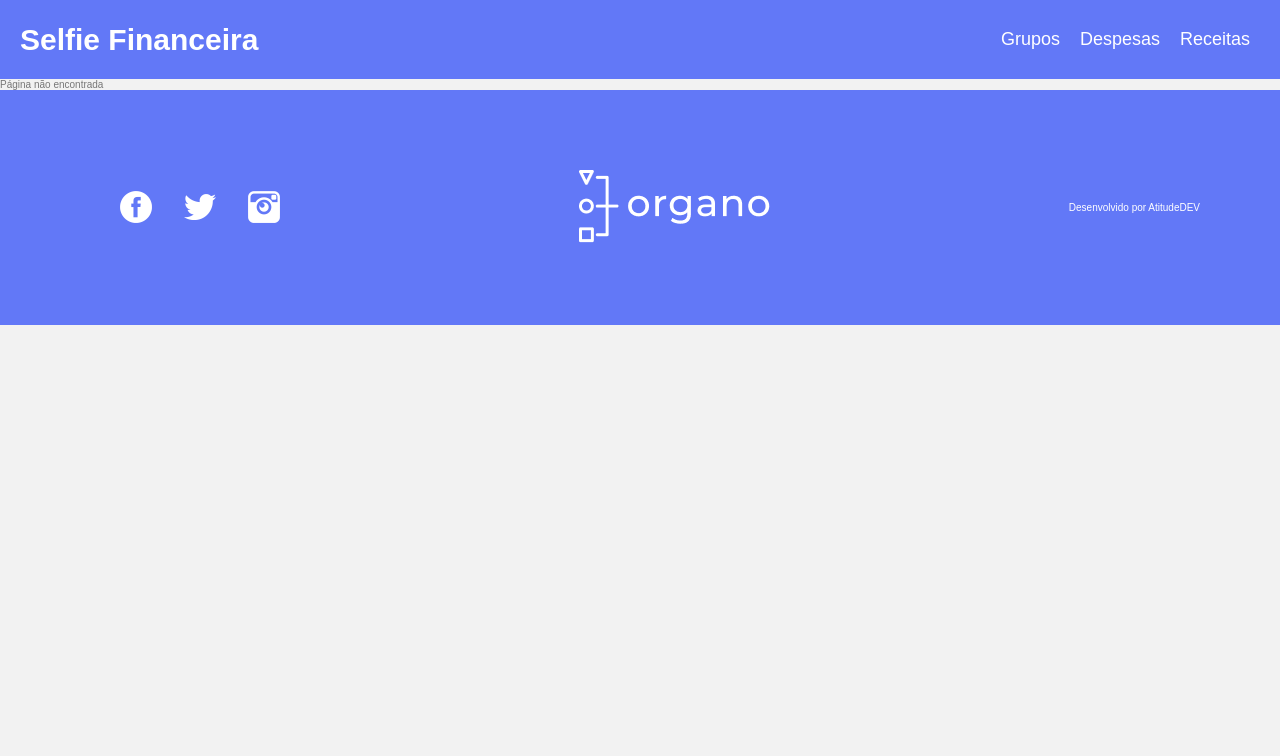
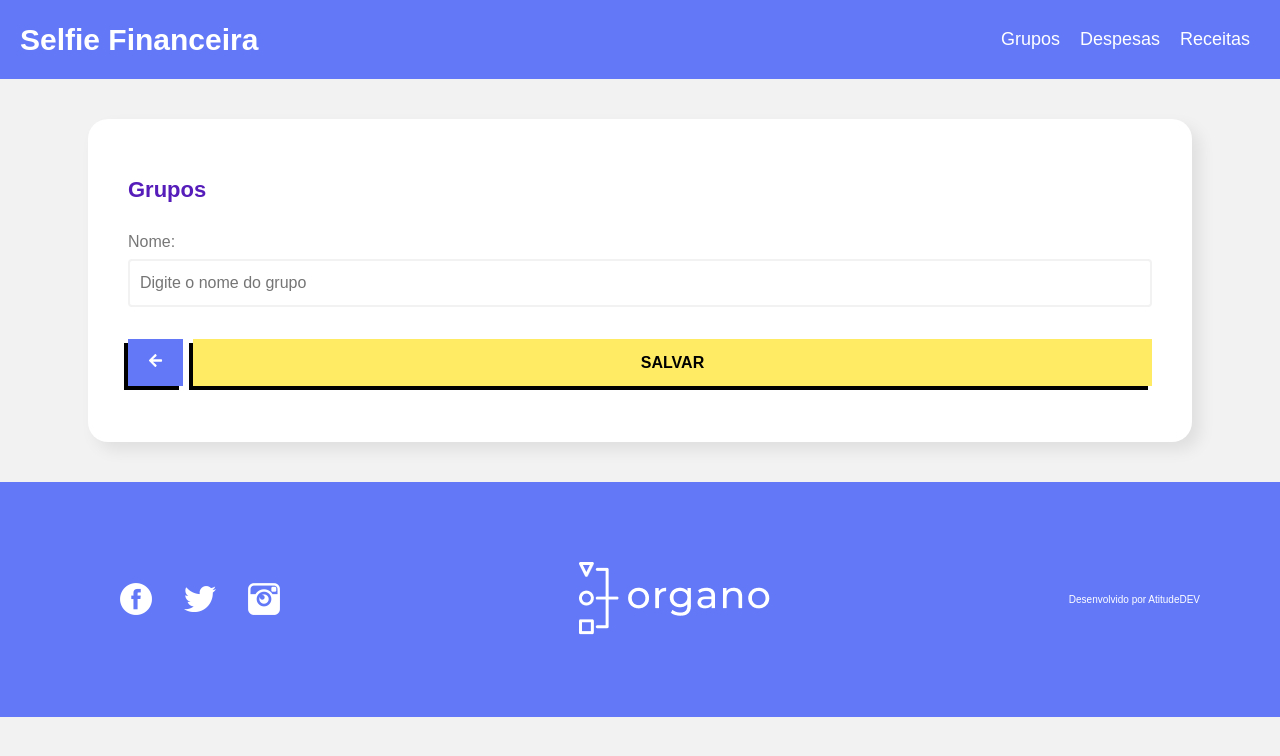
Before and after one commit to oedipooliveira/selfie-financeira, a React (Create React App) app: page /grupo/form/1 in a window 1280 px wide. Shown: the top 756 px of the page. Built offline with nearby package versions, Linux system fonts and the light colour scheme; no server answers.

Commit message:
Cadastro de grupos

```diff
--- a/src/App.js
+++ b/src/App.js
@@ -1,6 +1,7 @@
 import { BrowserRouter, Routes, Route } from "react-router-dom";
 import Header from './componentes/Header/Header';
 import TabelaGrupo from './componentes/TabelaGrupo/TabelaGrupo';
+import FormularioGrupo from './componentes/FormularioGrupo/FormularioGrupo';
 import TabelaDespesa from './componentes/TabelaDespesa/TabelaDespesa';
 import FormularioDespesa from './componentes/FormularioDespesa/FormularioDespesa';
 import Rodape from './componentes/Rodape/Rodape';
@@ -14,6 +15,7 @@ function App() {
             <Routes>
                 <Route path="/" element={<div>Página inicial</div>} />
                 <Route path="/grupo" element={<TabelaGrupo/>} />
+                <Route path="/grupo/form/:id?" element={<FormularioGrupo/>} />
                 <Route path="/despesa" element={<TabelaDespesa/>} />
                 <Route path="/despesa/form/:id?" element={<FormularioDespesa/>} />
                 <Route path="/receita" element={<TabelaDespesa/>} />
--- a/src/componentes/FormularioGrupo/FormularioGrupo.css
+++ b/src/componentes/FormularioGrupo/FormularioGrupo.css
@@ -0,0 +1,4 @@
+.flexbox {
+    display: flex;
+    gap: 10px;
+}
--- a/src/componentes/FormularioGrupo/FormularioGrupo.js
+++ b/src/componentes/FormularioGrupo/FormularioGrupo.js
@@ -1,19 +1,55 @@
-import './FormularioGrupoConta.css';
-import { useState } from 'react';
+import './FormularioGrupo.css';
+import { useState, useEffect } from 'react';
+import { useNavigate, useParams } from 'react-router-dom';
+import { FaArrowLeft } from 'react-icons/fa';
 import Formulario from '../Formulario/Formulario';
 import CampoTexto from '../CampoTexto/CampoTexto';
 import Botao from '../Botao/Botao';
 
 const FormularioGrupo = (props) => {
 
+    const { id } = useParams();
+    const navigate = useNavigate();
+
+    const [nome, setNome] = useState('');
+
+    useEffect(() => {
+        async function buscarGrupo() {
+            const response = await fetch(`http://localhost:8080/grupos/${id}`);
+            const grupoJson = await response.json();
+            setNome(grupoJson.nome);
+        }
+
+        if (id) {
+            buscarGrupo();
+        }
+    }, [id]);
+
     const aoSalvar = (event) => {
         event.preventDefault();
-        props.aoSalvar({
-            nome
-        });
+
+        const requestOptions = {
+            method: (id != null ? "PUT" : "POST"),
+            headers: { "Content-Type": "application/json" },
+            body: JSON.stringify(
+                {
+                    nome
+                }
+            )
+        };
+
+        fetch(`http://localhost:8080/grupos/${id != null ? id : ''}`, requestOptions)
+            .then(response => response.json())
+            .then(data => {
+                navigate('/grupo');
+            });
+
+        setNome('');
     }
 
-    const [nome, setNome] = useState('');
+    const aoCancelar = () => {
+        navigate('/grupo');
+    }
 
     return (
         <Formulario titulo="Grupos" onSubmit={aoSalvar}>
@@ -24,9 +60,14 @@ const FormularioGrupo = (props) => {
                 obrigatorio={true}
                 placeholder="Digite o nome do grupo"
             />
-            <Botao>
-                Salvar
-            </Botao>
+            <div className="flexbox">
+                <Botao aoClicar={aoCancelar} type="button" cor="blue">
+                    <FaArrowLeft size={15} />
+                </Botao>
+                <Botao type="submit" largura="full">
+                    Salvar
+                </Botao>
+            </div>
         </Formulario>
     );
 }
```
Also changed, not shown: src/componentes/GrupoDespesa/GrupoDespesa.css (deleted, +0 -18 lines), src/componentes/GrupoDespesa/GrupoDespesa.js (deleted, +0 -20 lines).
